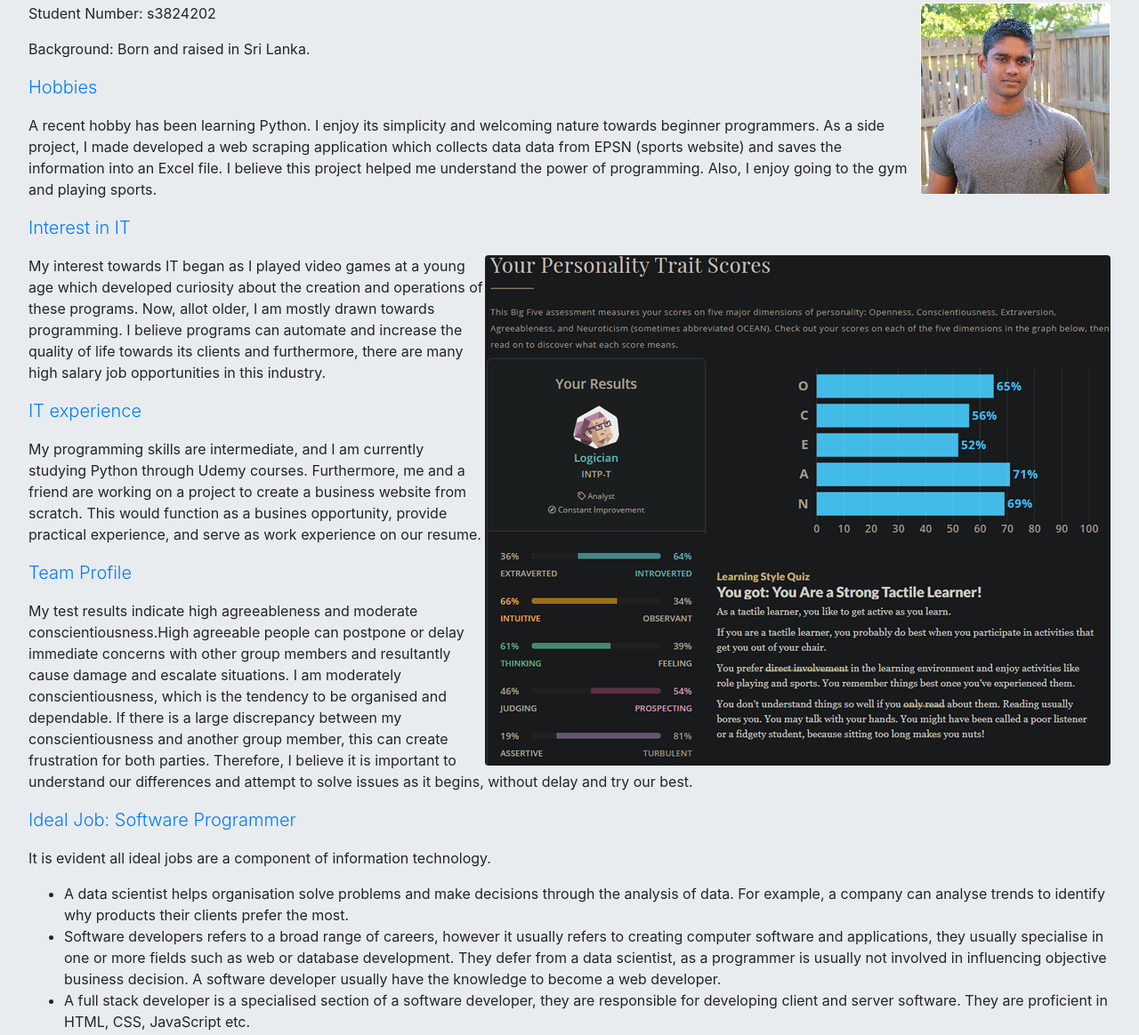
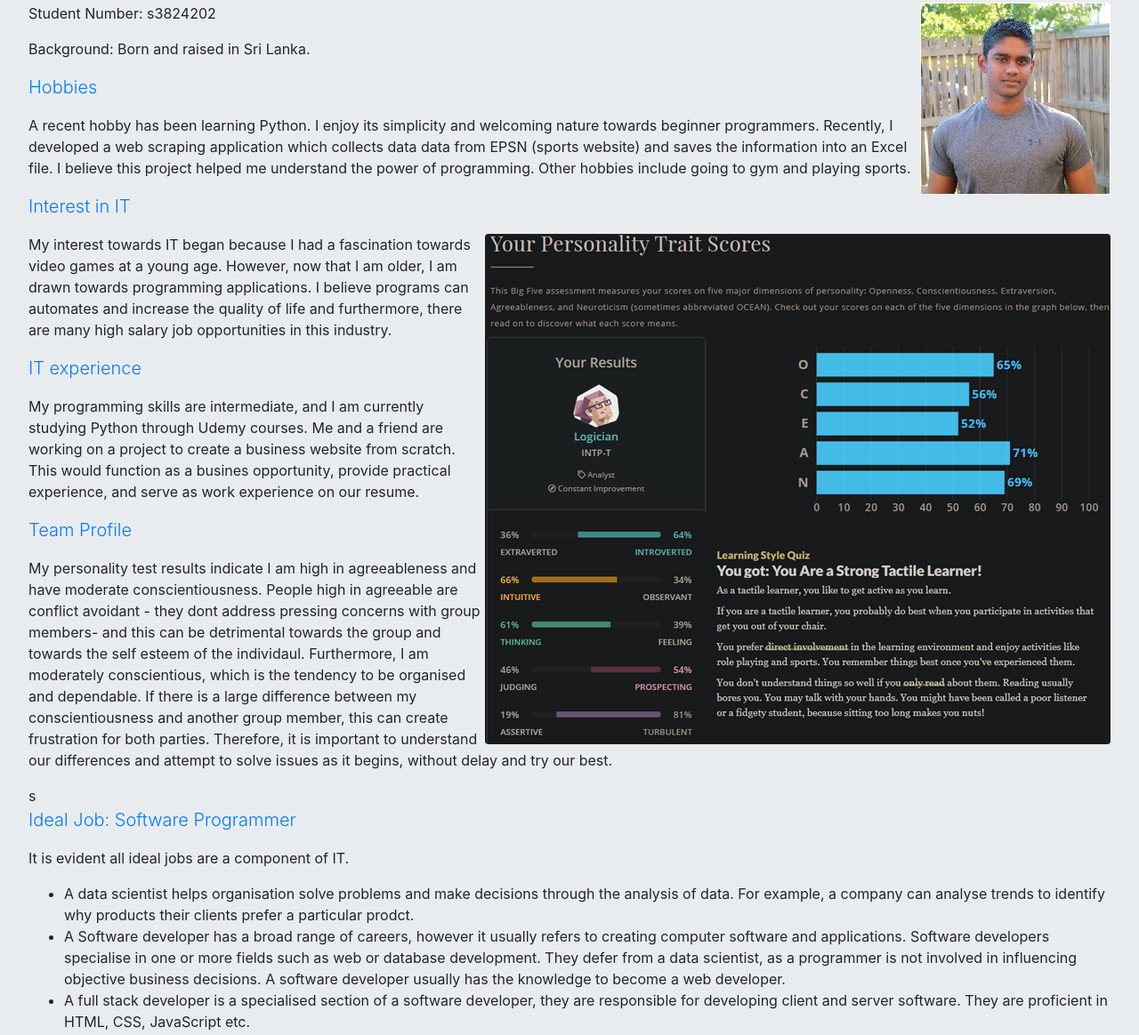
Before and after one commit to deon111/A2-17_assessment3, a plain HTML site: page index.html in a window 1280 px wide. Shown: the part 1180-2344 px from the top of the page at 89% size. Drawn offline with nearby package versions, Linux system fonts and the light colour scheme.

Commit message:
Update to team profile

```diff
--- a/index.html
+++ b/index.html
@@ -68,19 +68,19 @@
     <p>Student Number: s3824202</p>
     <p>Background: Born and raised in Sri Lanka.</p>
     <p class="lead text-primary">Hobbies</p>
-    <p>A recent hobby has been learning Python. I enjoy its simplicity and welcoming nature towards beginner programmers. As a side project, I made developed a web scraping application which collects data data from EPSN (sports website) and saves the information into an Excel file. I believe this project helped me understand the power of programming. Also, I enjoy going to the gym and playing sports.</p>
+    <p>A recent hobby has been learning Python. I enjoy its simplicity and welcoming nature towards beginner programmers. Recently, I developed a web scraping application which collects data data from EPSN (sports website) and saves the information into an Excel file. I believe this project helped me understand the power of programming. Other hobbies include going to gym and playing sports.</p>
     <p class="lead text-primary">Interest in IT</p>
     <img src="deontests.png" alt="..." class="rounded float-right">
-    <p>My interest towards IT began as I played video games at a young age which developed curiosity about the creation and operations of these programs. Now, allot older, I am mostly drawn towards programming. I believe programs can automate and increase the quality of life towards its clients and furthermore, there are many high salary job opportunities in this industry.</p>
+    <p>My interest towards IT began because I had a fascination towards video games at a young age. However, now that I am older, I am drawn towards programming applications. I believe programs can automates and increase the quality of life and furthermore, there are many high salary job opportunities in this industry.</p>
     <p class="lead text-primary">IT experience</p>
-    <p>My programming skills are intermediate, and I am currently studying Python through Udemy courses. Furthermore, me and a friend are working on a project to create a business website from scratch. This would function as a busines opportunity, provide practical experience, and serve as work experience on our resume.</p>
+    <p>My programming skills are intermediate, and I am currently studying Python through Udemy courses. Me and a friend are working on a project to create a business website from scratch. This would function as a busines opportunity, provide practical experience, and serve as work experience on our resume.</p>
     <p class="lead text-primary">Team Profile</p>
-    <p>My test results indicate high agreeableness and moderate conscientiousness.High agreeable people can postpone or delay immediate concerns with other group members and resultantly cause damage and escalate situations.  I am moderately conscientiousness, which is the tendency to be organised and dependable. If there is a large discrepancy between my conscientiousness and another group member, this can create frustration for both parties. Therefore, I believe it is important to understand our differences and attempt to solve issues as it begins, without delay and try our best.</p>
+    <p>My personality test results indicate I am high in agreeableness and have moderate conscientiousness. People high in agreeable are conflict avoidant - they dont address pressing concerns with group members- and this can be detrimental towards the group and towards the self esteem of the individaul. Furthermore, I am moderately conscientious, which is the tendency to be organised and dependable. If there is a large difference between my conscientiousness and another group member, this can create frustration for both parties. Therefore, it is important to understand our differences and attempt to solve issues as it begins, without delay and try our best.</p>s
     <p class="lead text-primary">Ideal Job: Software Programmer</p>
-    <p>It is evident all ideal jobs are a component of information technology.</p>
+    <p>It is evident all ideal jobs are a component of IT.</p>
     <ul>
-      <li>A data scientist helps organisation solve problems and make decisions through the analysis of data. For example, a company can analyse trends to identify why products their clients prefer the most.</li>
-      <li>Software developers refers to a broad range of careers, however it usually refers to creating computer software and applications, they usually specialise in one or more fields such as web or database development. They defer from a data scientist, as a programmer is usually not involved in influencing objective business decision. A software developer usually have the knowledge to become a web developer.</li>
+      <li>A data scientist helps organisation solve problems and make decisions through the analysis of data. For example, a company can analyse trends to identify why products their clients prefer a particular prodct.</li>
+      <li>A Software developer has a broad range of careers, however it usually refers to creating computer software and applications. Software developers specialise in one or more fields such as web or database development. They defer from a data scientist, as a programmer is not involved in influencing objective business decisions. A software developer usually has the knowledge to become a web developer.</li>
       <li>A full stack developer is a specialised section of a software developer, they are responsible for developing client and server software. They are proficient in HTML, CSS, JavaScript etc.</li>
     </ul>
     <br>
```
